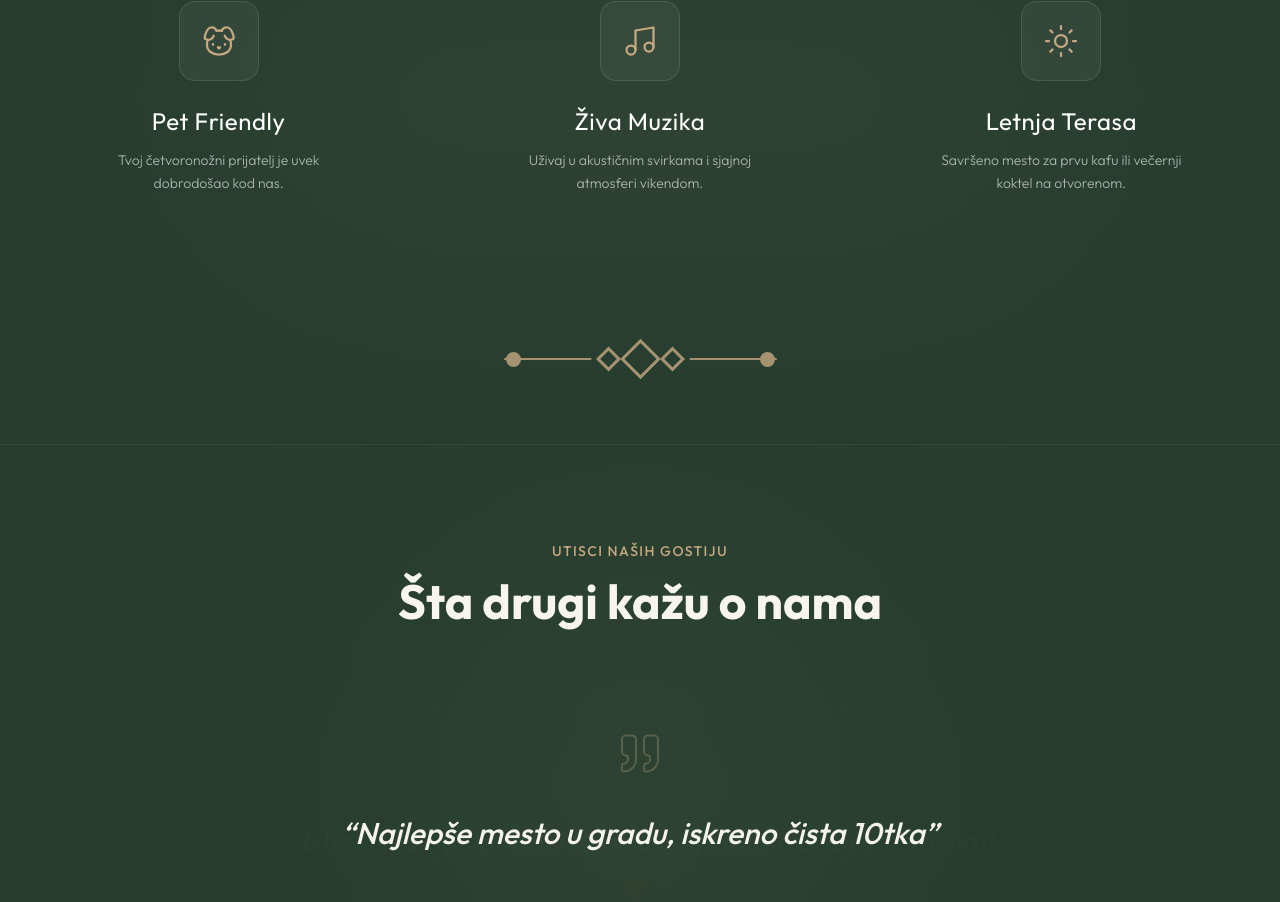
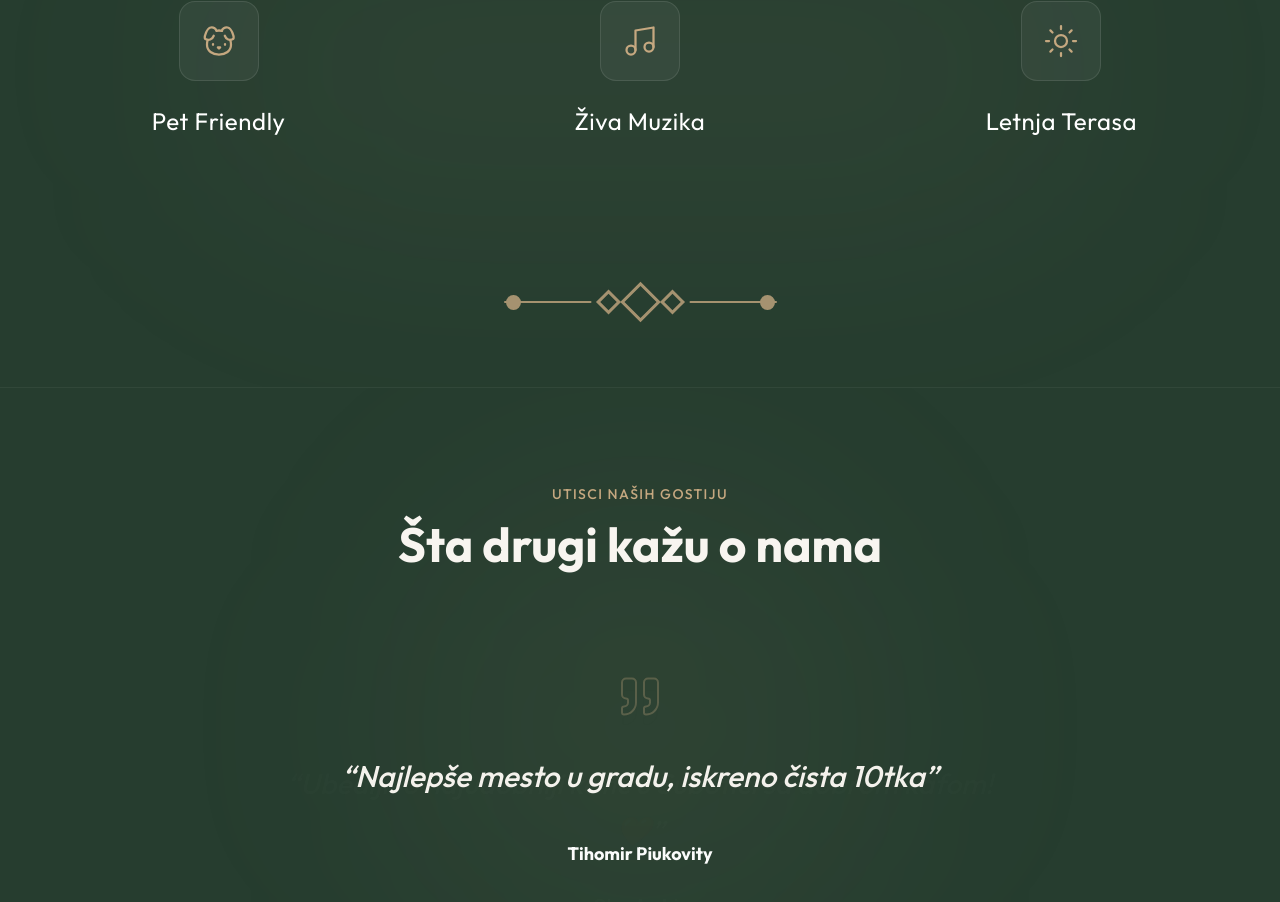
Before and after one commit to DarioBuljovcic/platz, a Next.js app: page / in a window 1280 px wide. Shown: the part 2719-3621 px from the top of the page. Built offline with nearby package versions, Linux system fonts and the light colour scheme.

Commit message:
feat: Remove descriptions from highlights section in the UI components for a cleaner presentation

```diff
--- a/app/components/Highlights.tsx
+++ b/app/components/Highlights.tsx
@@ -7,17 +7,17 @@ const Highlights = () => {
         {
             icon: Dog,
             title: "Pet Friendly",
-            desc: "Tvoj četvoronožni prijatelj je uvek dobrodošao kod nas."
+
         },
         {
             icon: Music,
             title: "Živa Muzika",
-            desc: "Uživaj u akustičnim svirkama i sjajnoj atmosferi vikendom."
+
         },
         {
             icon: Sun,
             title: "Letnja Terasa",
-            desc: "Savršeno mesto za prvu kafu ili večernji koktel na otvorenom."
+
         }
     ]
 
@@ -33,9 +33,6 @@ const Highlights = () => {
                                 </div>
                                 <div className="space-y-3">
                                     <h3 className="font-display text-2xl text-white tracking-wide">{item.title}</h3>
-                                    <p className="text-white/60 font-light leading-relaxed max-w-[250px] mx-auto text-sm">
-                                        {item.desc}
-                                    </p>
                                 </div>
                             </div>
                         </FadeIn>
```
Also changed, not shown: public/logos/mixer.avif.
